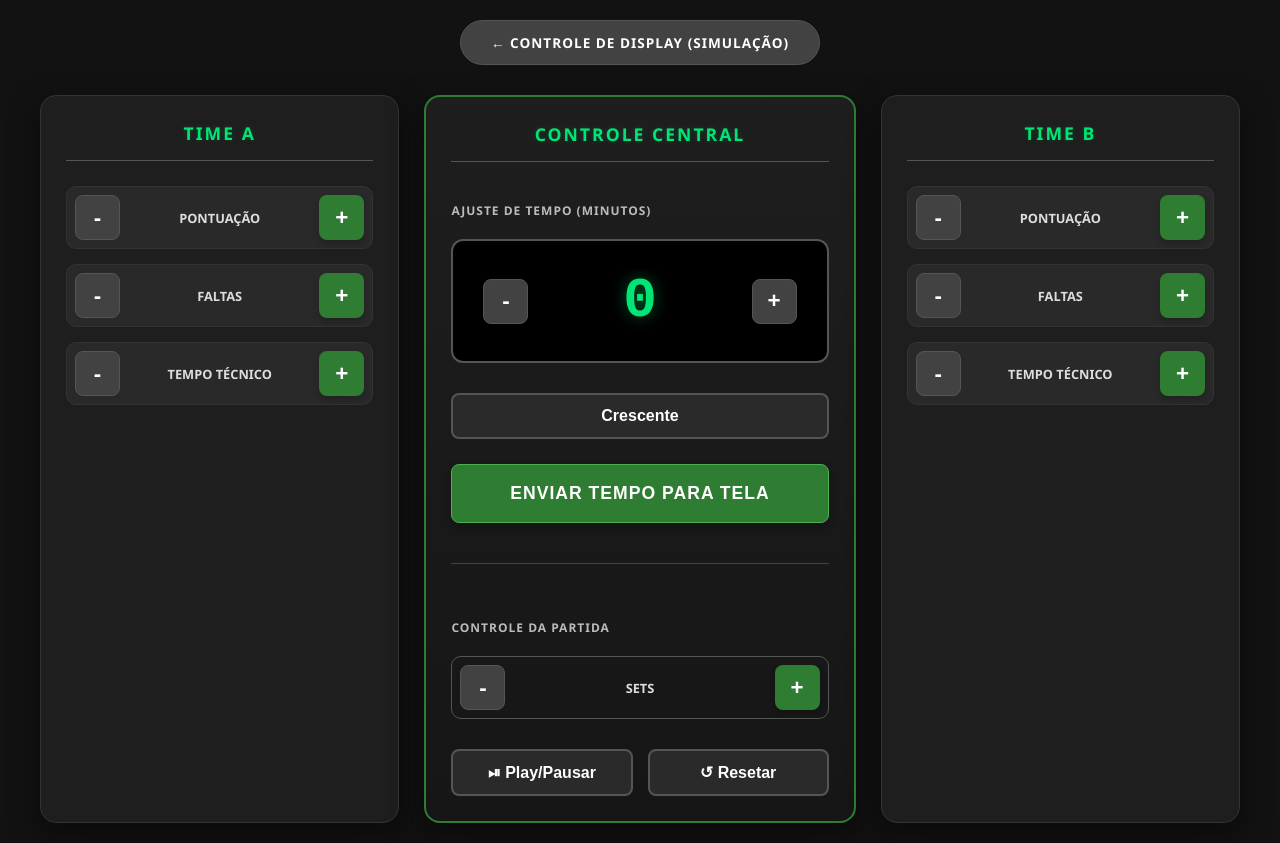
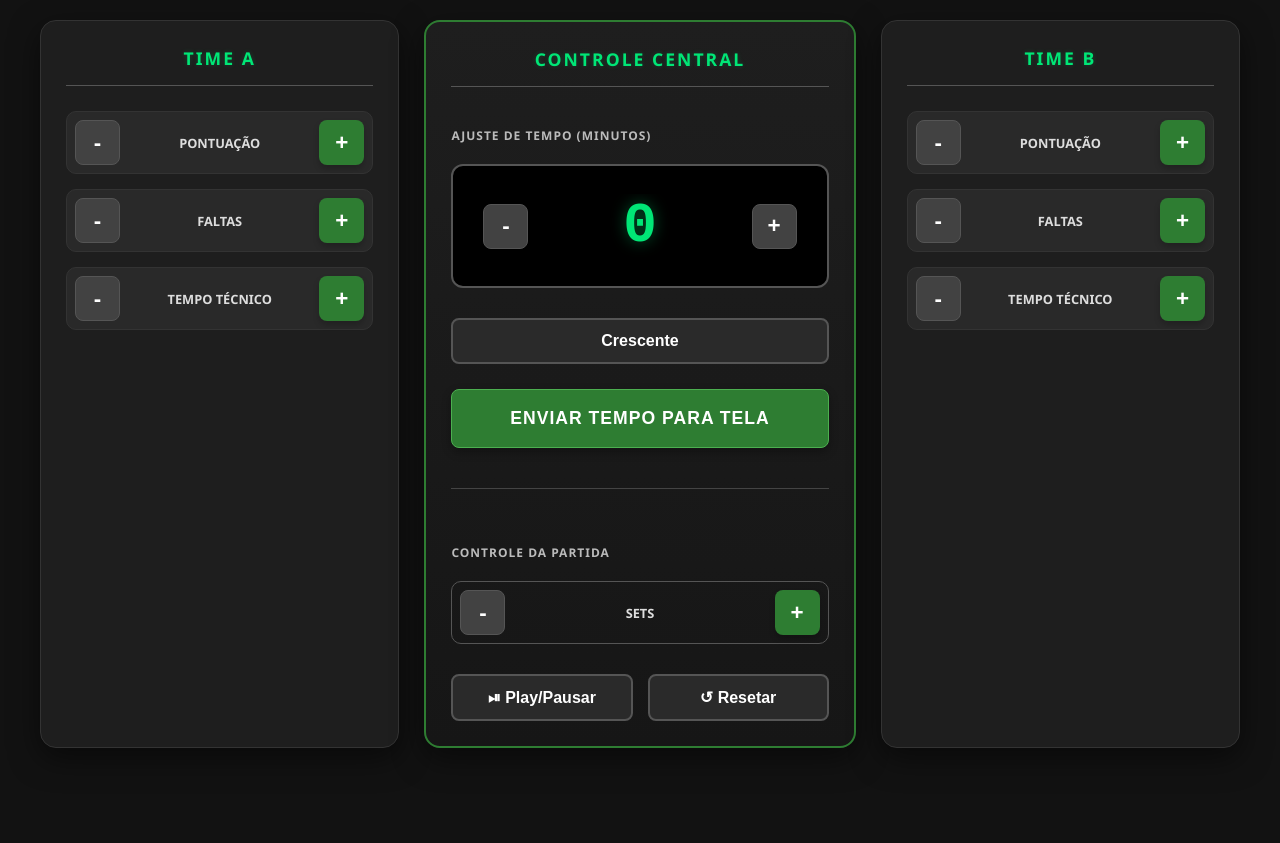
Before and after one commit to andreykaua90-blip/placar-eletronico-poliesportivo, a plain HTML site: page index.html in a window 1280 px wide. After the commit the page ends 800 px from the top, so only its background shows below. Drawn offline with Linux system fonts and the light colour scheme.

Commit message:
Atualizacao de arquivos e layout via script - 15/11/2026

```diff
--- a/index.html
+++ b/index.html
@@ -306,10 +306,6 @@
     </script>
 </head>
 <body>
-    <div class="nav-container">
-        <a href="Jornal.html" class="nav-button">← Controle de Display (Simulação)</a>
-    </div>
-
     <div class="container">
         <div class="column">
             <h1>Time A</h1>
```
Also changed, not shown: 1 other file.
